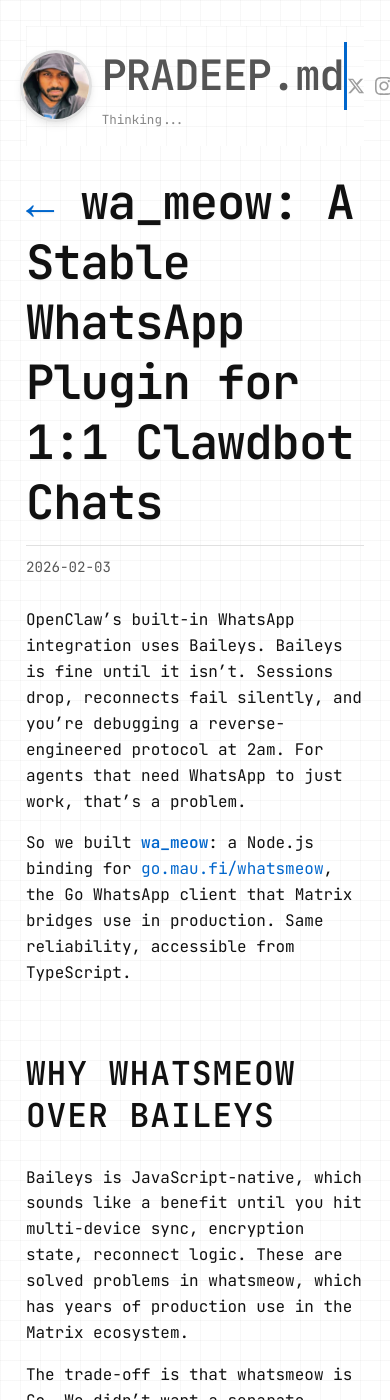
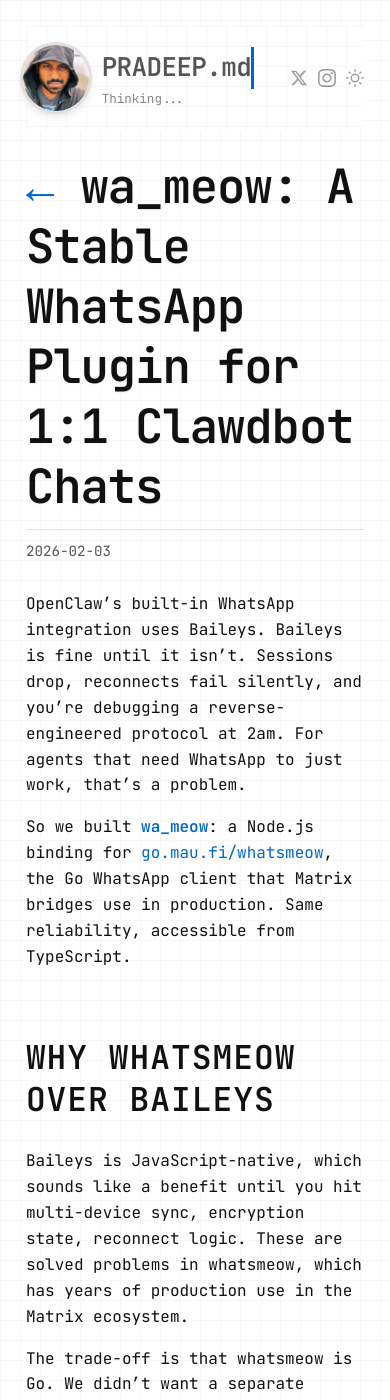
Before and after one commit to skyfallsin/skyfallsin.github.io, a Jekyll site: the page built from _posts/2026-02-03-wa-meow-whatsapp-bridge.md, in a window 390 px wide and 1400 px high. Built offline with Jekyll 4.4.1, drawn with Linux system fonts in a browser that asks for light colours; nearby versions of some CDN libraries.

Commit message:
responsive: scale down site title and post title on mobile

```diff
--- a/_layouts/default.html
+++ b/_layouts/default.html
@@ -418,6 +418,15 @@
     @keyframes typeHandle {
       from { max-width: 0; }
       to { max-width: 10ch; }
+    }
+
+    @media (max-width: 600px) {
+      .handle {
+        font-size: var(--lk-font-heading);
+      }
+      .post-layout article h1:first-child {
+        font-size: var(--lk-font-title2);
+      }
     }
 
     @media (prefers-reduced-motion: reduce) {
```
